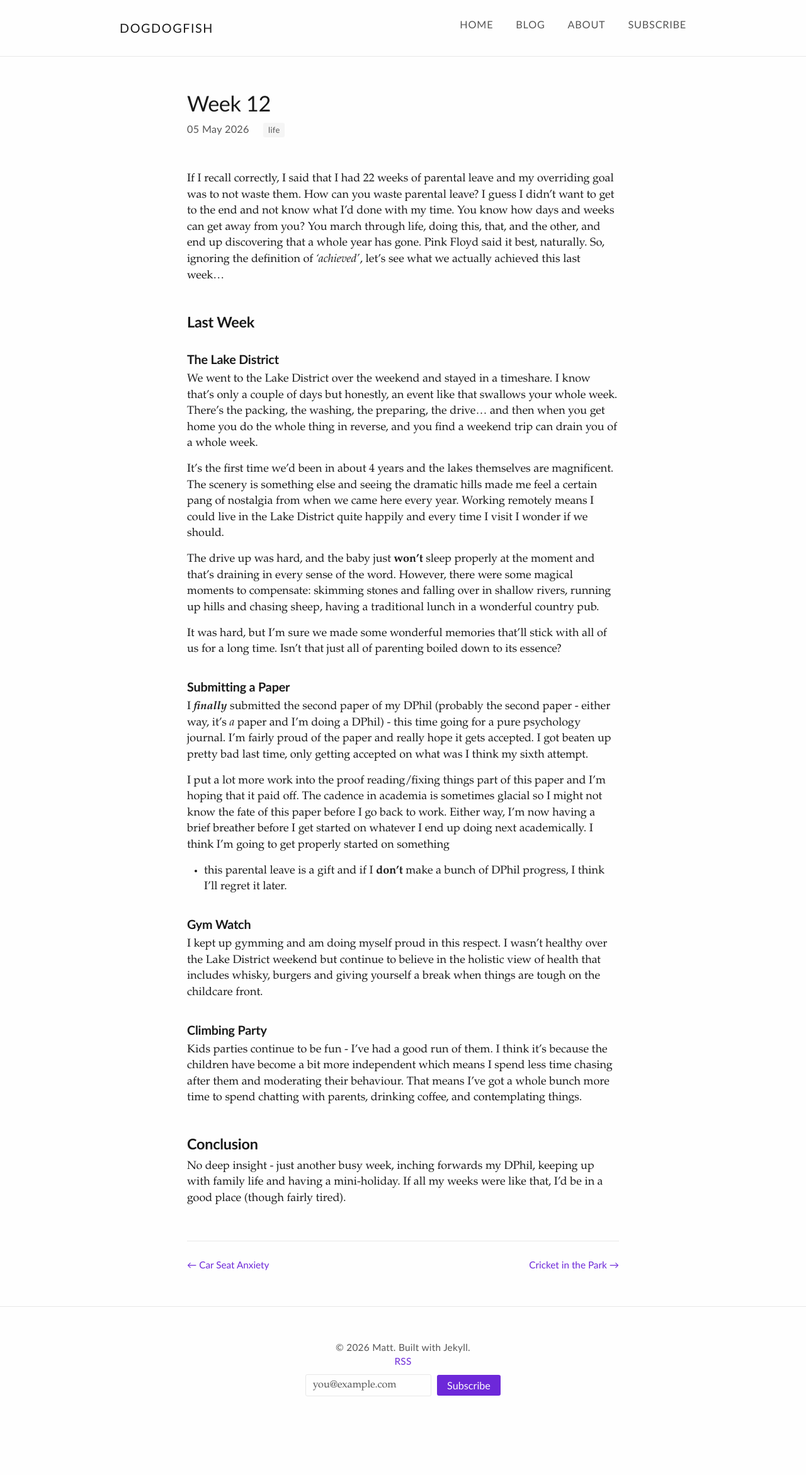
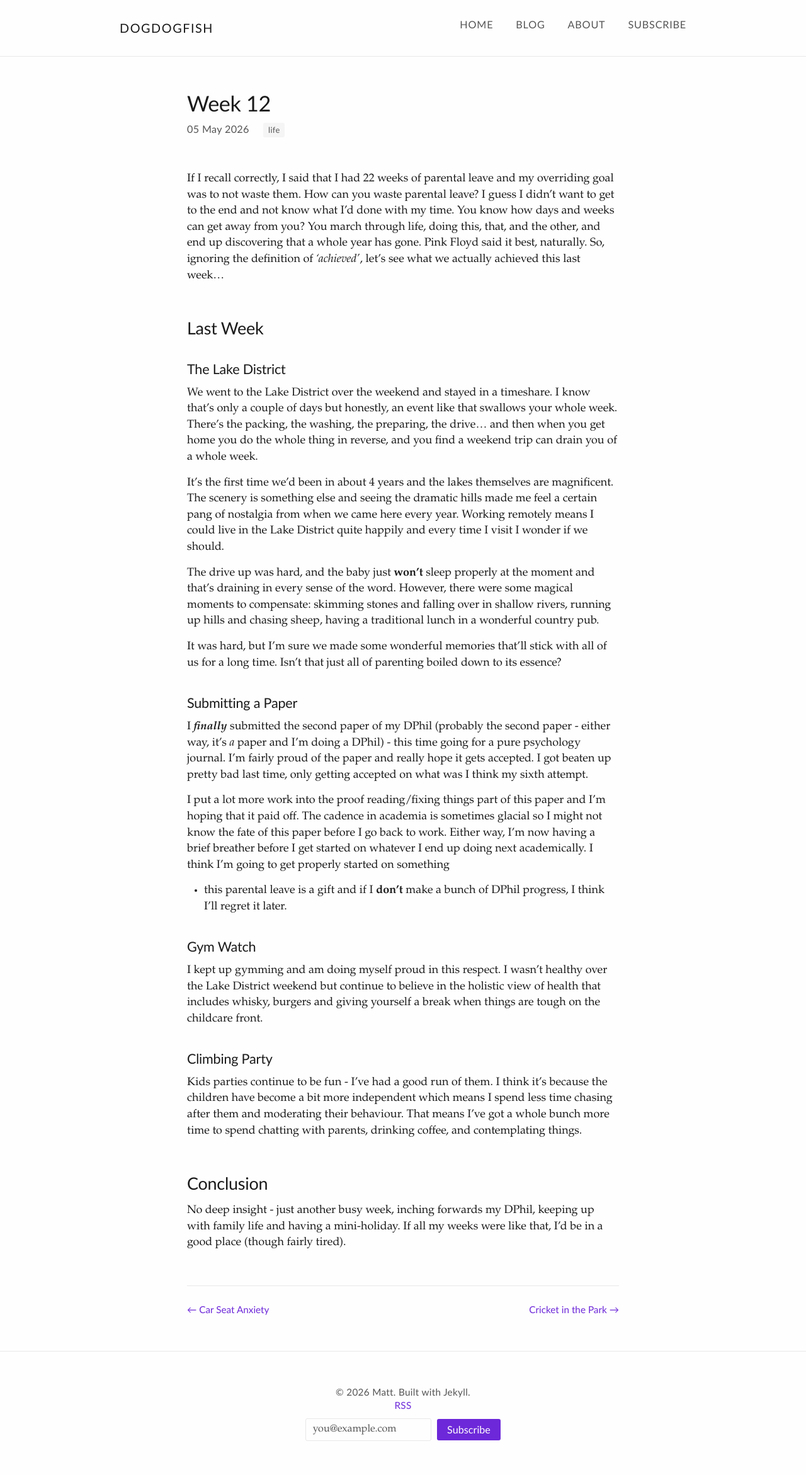
Before and after one commit to Kali89/kali89.github.io, a Jekyll site: the page built from _posts/2026-05-05-week-12.md, in a window 1280 px wide. Shown: the whole page at 63% size. Built offline with Jekyll 4.4.1, drawn with Linux system fonts in a browser that asks for light colours; before the commit the page ends 2271 px from its top, so only the background shows below that.

Commit message:
Reverting somewhat

```diff
--- a/_sass/_base.scss
+++ b/_sass/_base.scss
@@ -24,10 +24,10 @@ body {
 // Typography
 h1, h2, h3, h4, h5, h6 {
   font-family: $font-heading;
-  font-weight: 600;
+  font-weight: 400;
   line-height: $line-height-heading;
   margin-top: 1.5em;
-  margin-bottom: 0.4em;
+  margin-bottom: 0.6em;
   letter-spacing: -0.01em;
   hyphens: none;
 }
@@ -38,11 +38,11 @@ h1 {
 }
 
 h2 {
-  font-size: 1.3rem;
+  font-size: 1.5rem;
 }
 
 h3 {
-  font-size: 1.1rem;
+  font-size: 1.2rem;
 }
 
 p {
```
